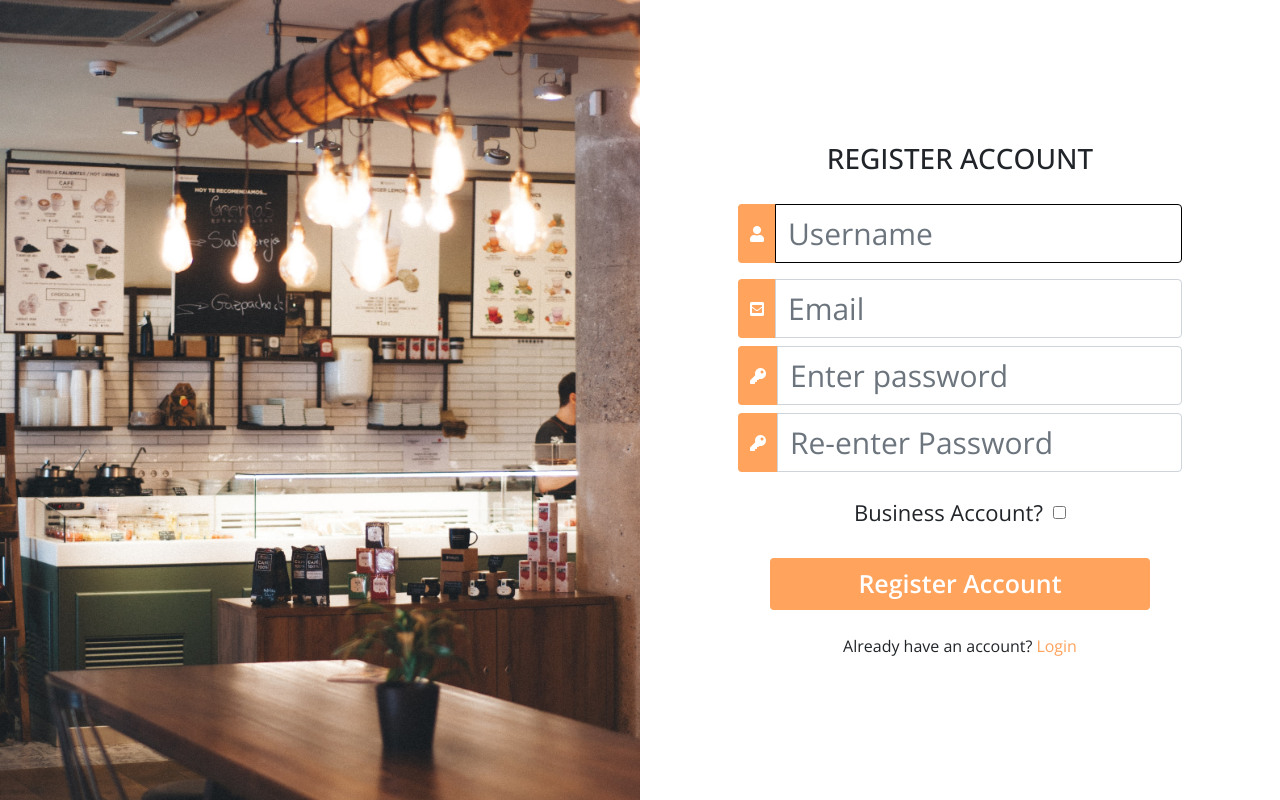
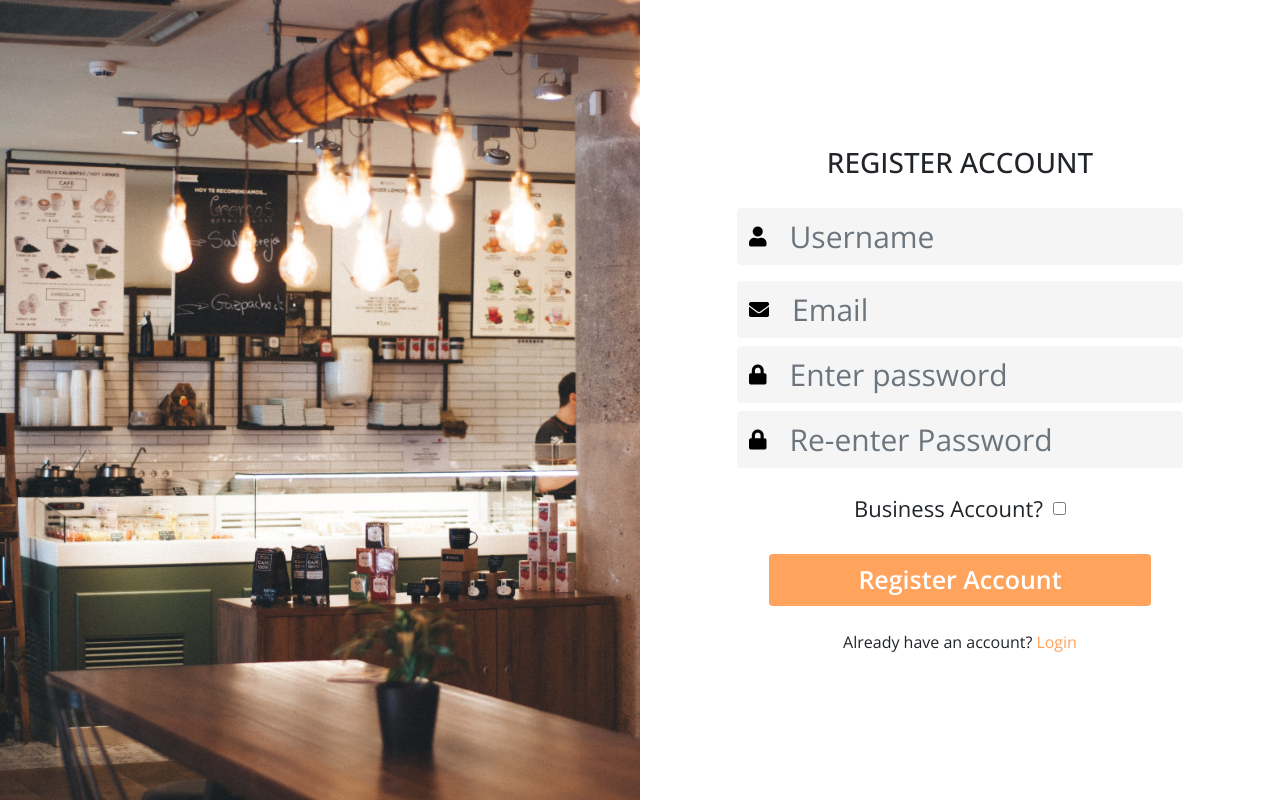
Before and after one commit to gcivil-nyu-org/Team_Team4_CS-GY-6063-Fall2021, a Django app: page /register/ in a window 1280 px wide. Run offline with Django 3.2, Linux system fonts and the light colour scheme; some libraries are stand-ins or nearby versions.

Commit message:
changed login page styles

```diff
--- a/accounts/templates/accounts/index.html
+++ b/accounts/templates/accounts/index.html
@@ -227,7 +227,7 @@
           <h1>Find perfect study space in NYC</h1>
           <div class="search-wrapper">
             <input id="locationInput" class="form-control" type="text" name="place"
-              placeholder="{% if invalid_search %}Please enter a valid New York City zip code or street address 🗽 {% else %}Enter the location / zip code{% endif %}"
+              placeholder="Enter the location / zip code"
               value="{% if params.location and not invalid_search %}{{params.location}}{% endif %}" />
             <div class="form-check  use-current">
               <input name="useCurrentLocation" class="form-check-input" type="checkbox" value="" id="useCurrentLocation"
@@ -243,9 +243,11 @@
               <i class="bi bi-funnel-fill"></i>
             </button>
           </div>
+          <div class="mt-3 fs-5" id="">{% if invalid_search %}Please enter a valid NYC zip code / address 🗽
+            {% endif %}</div>
           <input type="submit" id="searchLocation" class="submit-btn" value="Find me Study Spaces!" />
+          <div class="mt-2" id="locationLoading"></div>
 
-          <div class="mt-2" id="locationLoading"></div>
 
 
         </div>
--- a/accounts/templates/accounts/login.html
+++ b/accounts/templates/accounts/login.html
@@ -42,7 +42,7 @@
 
               <div class="input-group input-group-lg mb-3">
                 <div class="input-group-append">
-                  <span class="input-group-text"><i class="fas fa-key"></i></span>
+                  <span class="input-group-text"><i class="fas fa-lock"></i></span>
                 </div>
 
                 <input type="password" name="password" placeholder="Password" class="form-control" />
--- a/accounts/templates/accounts/register.html
+++ b/accounts/templates/accounts/register.html
@@ -35,19 +35,19 @@
               </div>
               <div class="input-group mb-2">
                 <div class="input-group-append">
-                  <span class="input-group-text"><i class="fas fa-envelope-square"></i></span>
+                  <span class="input-group-text"><i class="fas fa-envelope"></i></i></span>
                 </div>
                 {{form.email}}
               </div>
               <div class="input-group mb-2">
                 <div class="input-group-append">
-                  <span class="input-group-text"><i class="fas fa-key"></i></span>
+                  <span class="input-group-text"><i class="fas fa-lock"></i></span>
                 </div>
                 {{form.password1}}
               </div>
               <div class="input-group mb-2">
                 <div class="input-group-append">
-                  <span class="input-group-text"><i class="fas fa-key"></i></span>
+                  <span class="input-group-text"><i class="fas fa-lock"></i></span>
                 </div>
                 {{form.password2}}
               </div>
--- a/static/css/index.css
+++ b/static/css/index.css
@@ -69,7 +69,7 @@ img {
   padding: 10px 15px;
   font-size: 22px;
   font-weight: 600;
-  margin: 35px 0px 20px 0px;
+  margin: 30px 0px 20px 0px;
   border-radius: 8px;
   color: white;
 }
@@ -87,7 +87,7 @@ img {
 .searchBar #locationInput {
   width: 100%;
   border: none;
-  font-size: 25px;
+  font-size: 30px;
 
   margin: 10px 0px;
   padding: 10px 20px;
--- a/static/css/login.css
+++ b/static/css/login.css
@@ -80,6 +80,9 @@ input[type="checkbox"] {
 .login_btn:focus {
   box-shadow: none;
   outline: 0px;
+  background: rgb(255, 140, 51);
+  color: white !important;
+  border: none;
 }
 
 .login_container {
@@ -88,26 +91,30 @@ input[type="checkbox"] {
 
 .input-group input {
   font-size: 30px !important;
+  border: none;
+  background-color: #f5f5f5 !important;
 }
 
 .input-group-text {
-  background: rgb(255, 163, 93);
-  color: white;
+  background: rgb(255, 255, 255);
+  color: black;
   border: 0;
   border-radius: 0.25rem 0 0 0.25rem;
   height: 100%;
+  font-size: 20px;
+  background-color: #f5f5f5 !important;
 }
 
 .input_user,
 .input_pass:focus {
   box-shadow: none;
   outline: 0px;
+  color: white;
 }
 
 .form-control:focus {
   box-shadow: none;
   outline: none;
-  border-color: black;
 }
 
 .business-option {
```
